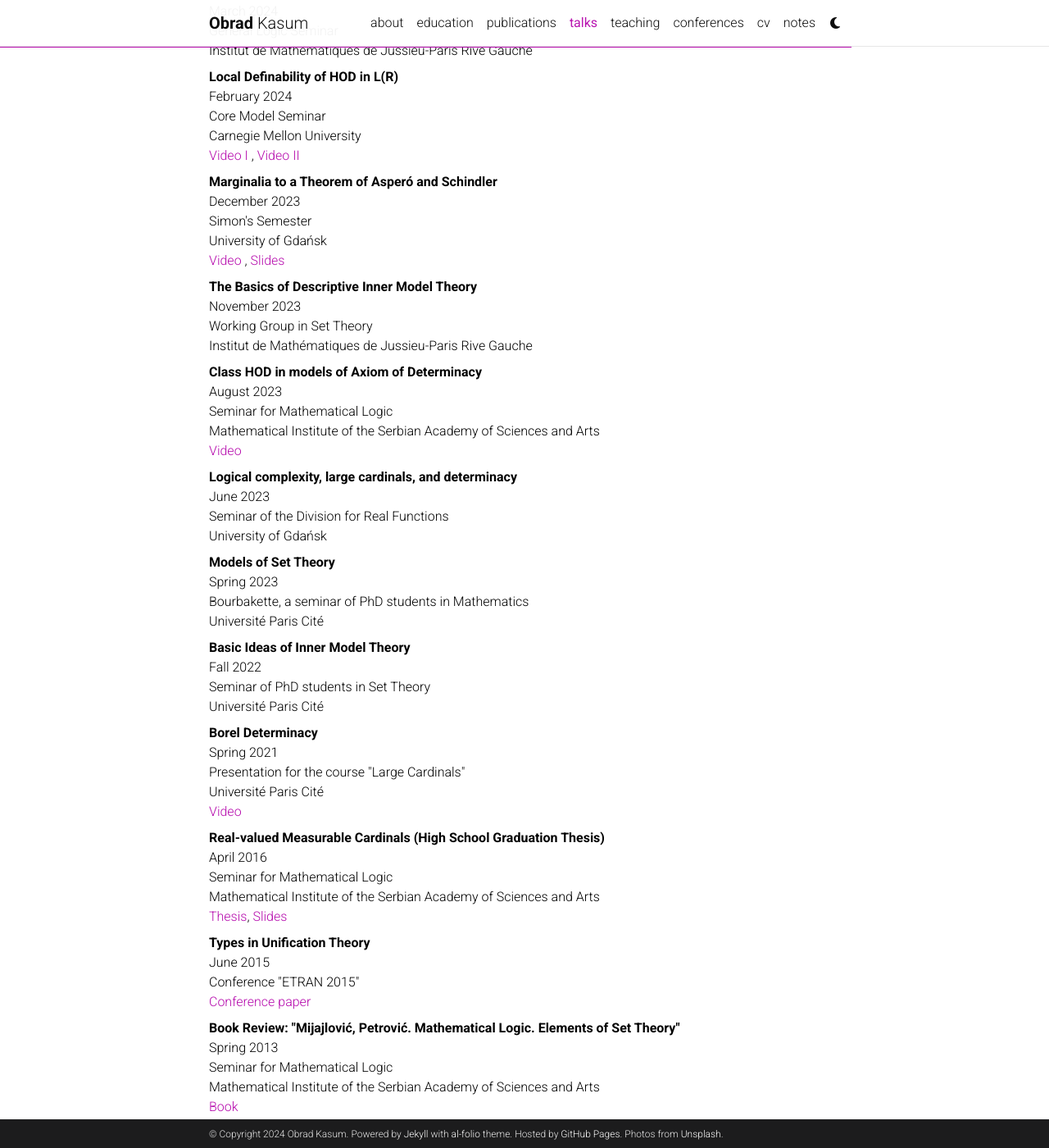
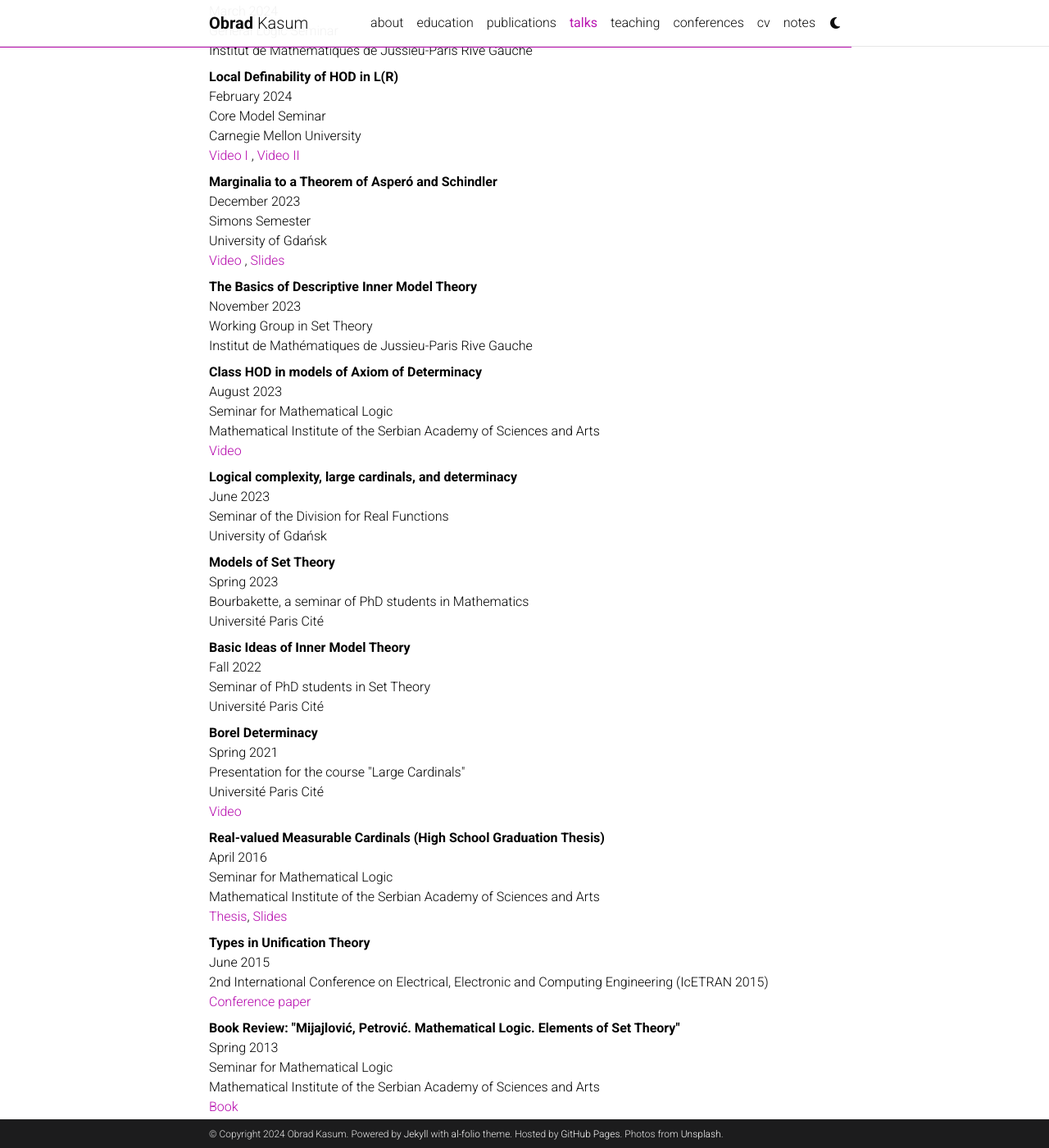
Before and after one commit to obradkasum/obradkasum.github.io, a Jekyll site: the page built from _pages/talks.md, in a window 1280 px wide and 1400 px high, scrolled down 207 px. Shown: the whole window at 82% size. Built offline with Jekyll 4.4.1, drawn with Linux system fonts in a browser that asks for light colours; comment, search, counter and statistics services are not loaded; a style sheet for code colours, icons or effects is not loaded.

Commit message:
Update talks.md

```diff
--- a/_pages/talks.md
+++ b/_pages/talks.md
@@ -20,7 +20,7 @@ nav_order: 3
 
 <dt>Marginalia to a Theorem of Asperó and Schindler</dt>
 <dd>December 2023<br>
-    Simon's Semester<br>
+    Simons Semester<br>
     University of Gdańsk<br>
     <a href = "https://www.youtube.com/watch?v=-tdWSdJQy-E&ab_channel=Rafa%C5%82Filip%C3%B3w"> Video </a>, <a href = "https://drive.google.com/file/d/1o3ErYIG0zh0P9CqtX1Im6snmxLPZM4K1/view?usp=sharing"> Slides</a></dd>
 
@@ -64,7 +64,7 @@ nav_order: 3
 
 <dt>Types in Unification Theory</dt>
 <dd>June 2015<br>
-    Conference "ETRAN 2015"<br>
+    2nd International Conference on Electrical, Electronic and Computing Engineering (IcETRAN 2015)<br>
     <a href="https://drive.google.com/file/d/1MfKDvA4F9VklbhfS1earXUaPys76JkXB/view?usp=sharing"> Conference paper</a></dd>
 
 <dt>Book Review: "Mijajlović, Petrović. Mathematical Logic. Elements of Set Theory"</dt>
```
